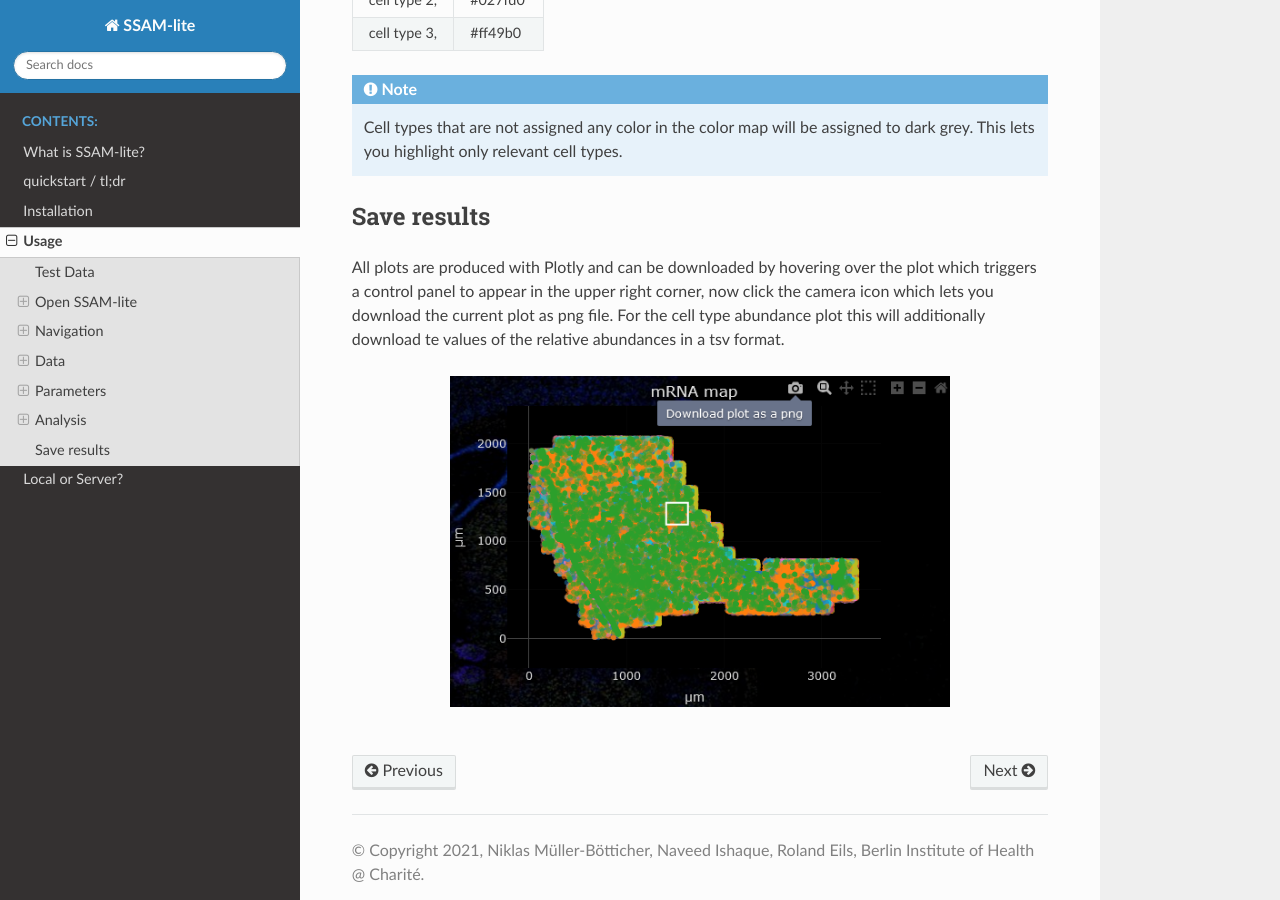
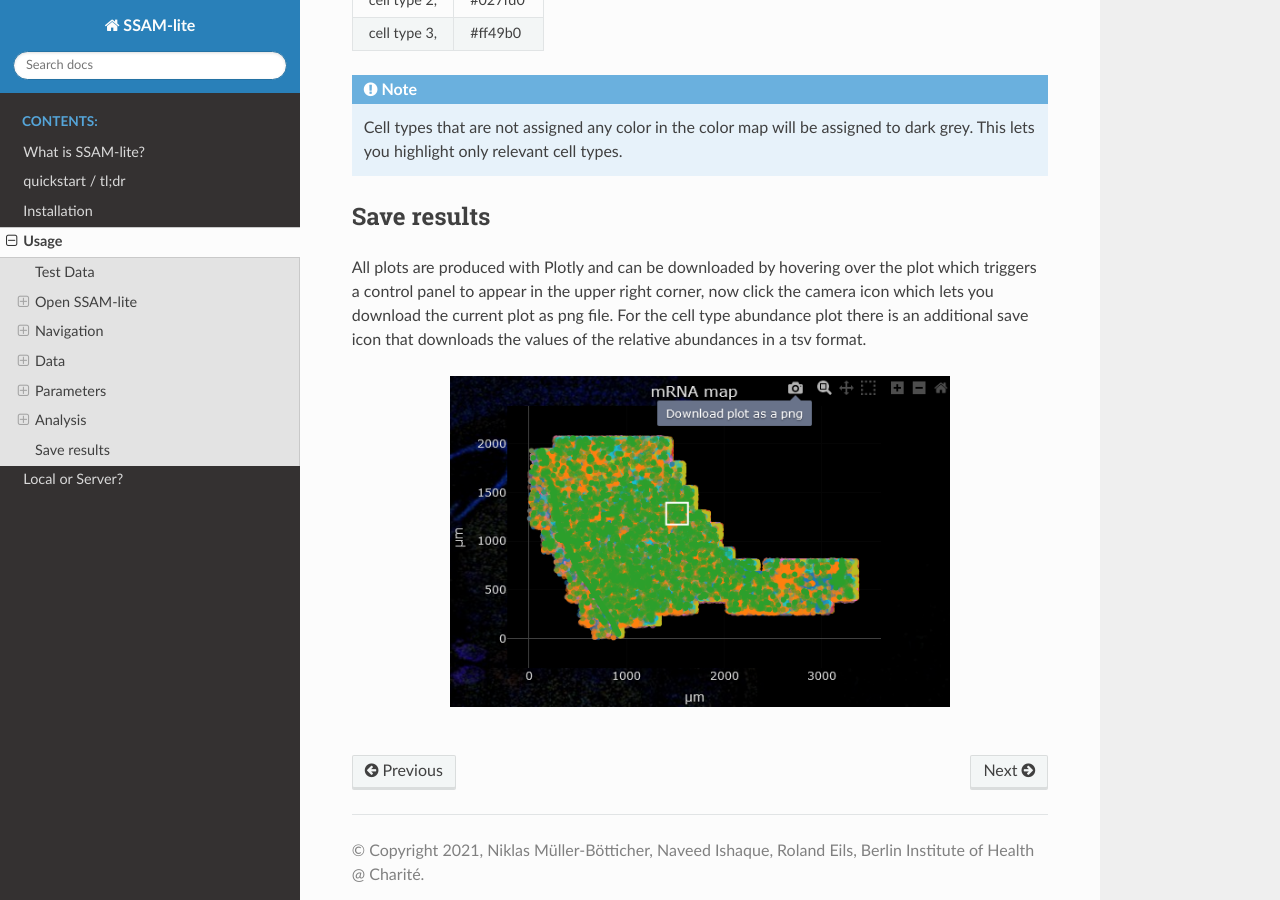
Before and after one commit to HiDiHlabs/ssam-lite, a Sphinx documentation site: the page built from docs/source/usage.rst, in a window 1280 px wide and 900 px high, scrolled down 6517 px. Built offline with Sphinx 7.4.7 and the Read the Docs theme 2.0.0, drawn with Linux system fonts in a browser that asks for light colours.

Commit message:
the hopefully really last update to docs

```diff
--- a/docs/source/usage.rst
+++ b/docs/source/usage.rst
@@ -282,8 +282,9 @@ Save results
 
 All plots are produced with Plotly and can be downloaded
 by hovering over the plot which triggers a control panel to appear in the upper right corner,
-now click the camera icon which lets you download the current plot as png file. For the cell type
-abundance plot this will additionally download te values of the relative abundances in a tsv format.
+now click the camera icon which lets you download the current plot as png file. For the
+cell type abundance plot there is an additional save icon that downloads the values of the
+relative abundances in a tsv format.
 
 .. image:: ../res/imgs/DownloadPlot.png
   :width: 500
--- a/index.html
+++ b/index.html
@@ -474,7 +474,7 @@
             <div id="tutorial-modal-download" class="modal-content">
                 <p>To <b>download your results</b> you can hover over the image you want to save. A control panel will appear
                     in the top-right corner of the plot which allows you to save it as png by clicking on the camera
-                    icon. For the cell type abundance plot this will additionally download the values of the relative abundances
+                    icon. For the cell type abundance plot there is an additional save icon that downloads the values of the relative abundances
                     in a tsv format.
                 </p>
                 <p>The only thing left now is to analyze your own data!
```
